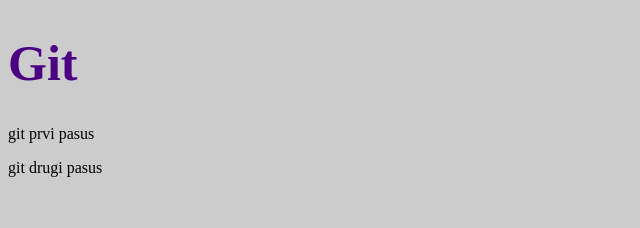
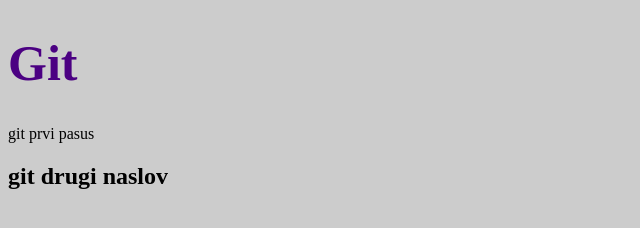
Before and after one commit to slavek13/smart, a plain HTML site: page index.html in a window 1280 px wide. Shown: the whole page, without its empty margins (0-640 px from the left). Drawn offline with Linux system fonts and the light colour scheme.

Commit message:
izmenjen pasus da bude naslov

```diff
--- a/index.html
+++ b/index.html
@@ -14,7 +14,7 @@
     <h1> Git </h1>
 
     <p>git prvi pasus</p>
-    <p>git drugi pasus</p>
+    <h2>git drugi naslov</h2>
 
 
 
```
